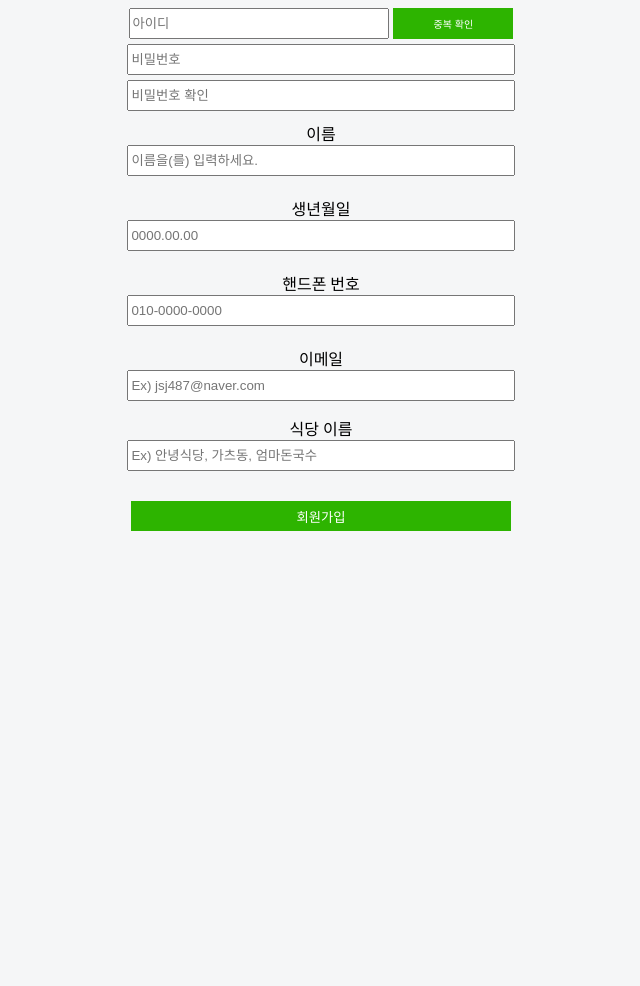
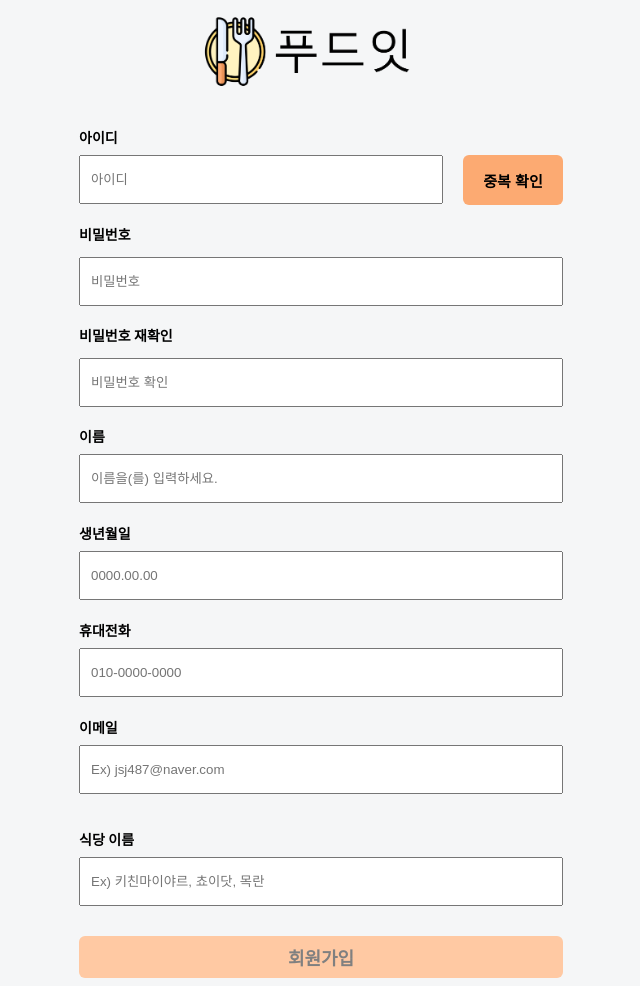
Before and after one commit to 7jjin/dot-com, a plain HTML site: page JoSeungJun/SignUp_Host/SignUp_Host.html in a window 1280 px wide. Shown: the whole page, without its empty margins (319-959 px from the left). Before the commit the page ends 800 px from the top, so only its background shows below. Drawn offline with Linux system fonts and the light colour scheme.

Commit message:
주인 회원가입

```diff
--- a/JoSeungJun/SignUp_Host/SignUp_Host.css
+++ b/JoSeungJun/SignUp_Host/SignUp_Host.css
@@ -1,33 +1,63 @@
 body{
   background-color: rgb(245, 246, 247);
-  text-align: center;
 }
 
+#box{
+  margin: 0 auto;
+    max-width: 768px;
+    min-width: 460px;
+}
+
+#logo{
+  width: 100%;
+  height: 100px;
+  display: flex;
+  justify-content: center;
+  align-items: center;
+}
+#logo img{
+  width: 240px;
+}
+
+#Info{
+  display: flex;
+  justify-content: center;
+}
+
+#Id_Table{
+  display: flex;
+}
 .IdInput{
-  width: 20%;
+  width: 340px;
   height: 25px;
+  padding: 10px;
 }
 
 .IdBtn{
-  font-size: 10px;
-  width: 9.5%;
-  height: 31px;
-  background-color: #2DB400;
-  border: #2DB400;
+  margin-left: 20px;
+  font-size: 15px;
+  font-weight: 700;
+  width: 100px;
+  height: 50px;
+  background-color: #fcaa72;
+  border: #fcaa72;
+  border-radius: 6px;
 }
 
 .IdPwBtn{
   margin-top: 5px;
 }
 #PassInput{
+  width: 460px;
   margin-top: 5px;
-  width: 30%;
   height: 25px;
+  padding: 10px;
 }
 #ConfirmPassInput{
+  width: 460px;
   margin-top: 5px;
-  width: 30%;
   height: 25px;
+  padding: 10px;
 }
 #BadPass{
   font-size: 5px;
@@ -39,32 +69,40 @@ body{
   margin-top: 10px;
 }
 .NameInput{
-  width: 30%;
+  width: 460px;
   height: 25px;
+  padding: 10px;
 }
 .DateBirth{
   margin-top: 20px;
 }
 .DateBirthInput{
-  width: 30%;
+  width: 460px;
   height: 25px;
+  padding: 10px;
 }
 #Phone{
   margin-top: 20px;
 }
 .PhoneInput{
-  width: 30%;
+  width: 460px;
   height: 25px;
+  padding: 10px;
 }
 .Email{
   margin-top: 20px;
 }
 .EmailInput{
-  width: 30%;
+  width: 460px;
   height: 25px;
+  padding: 10px;
+}
+.StoreInput{
+  width: 460px;
+  height: 25px;
+  padding: 10px;
 }
 #email_errorbox{
-  text-align: center;
   font-size: 10px;
   color: red;
   display: block;
@@ -74,11 +112,68 @@ body{
 .hidden {
   display: none;
 }
-
+#Join{
+  text-align: center;
+  width: 484px;
+}
 .joinBtn{
   margin-top: 30px;
-  width: 30%;
-  height: 30px;
-  background-color: #2DB400;
-  border: #2DB400;
+  width: 484px;
+  background-color: #fcaa72;
+  border: #fcaa72;
+  padding: 8px 0 8px;
+  border-radius: 6px;
+  font-size: 18px;
+  font-weight: 700;
 }
+.NotBtn{
+  margin-top: 30px;
+  width: 484px;
+  background-color: hwb(25 64% 0%);
+  border: hwb(25 64% 0%);
+  padding: 8px 0 8px;
+  border-radius: 6px;
+  font-size: 18px;
+  font-weight: 700;
+}
+
+#Id_label{
+  margin: 19px 0 8px;
+  font-size: 14px;
+  font-weight: 700;
+}
+#Pass_label{
+  margin: 19px 0 8px;
+  font-size: 14px;
+  font-weight: 700;
+}
+#ConfirmPass_label{
+  margin: 19px 0 8px;
+  font-size: 14px;
+  font-weight: 700;
+}
+#Name_label{
+  margin: 19px 0 8px;
+  font-size: 14px;
+  font-weight: 700;
+}
+#Birth_label{
+  margin: 19px 0 8px;
+  font-size: 14px;
+  font-weight: 700;
+}
+#Phone_label{
+  margin: 19px 0 8px;
+  font-size: 14px;
+  font-weight: 700;
+}
+#Email_label{
+  margin: 19px 0 8px;
+  font-size: 14px;
+  font-weight: 700;
+}
+#Store_label{
+  margin: 19px 0 8px;
+  font-size: 14px;
+  font-weight: 700;
+}
--- a/JoSeungJun/SignUp_Host/SignUp_Host.html
+++ b/JoSeungJun/SignUp_Host/SignUp_Host.html
@@ -11,54 +11,84 @@
 </head>
 
 <body>
+  <div id="logo">
+    <img src="/img/FOODEAT.png" alt="logo" style="width: 240px;" />
+  </div>
   <div id="Info">
+    <div id="box">
       <form action="" class="join">
         <div class="id">
+          <h3 id="Id_label">
+            아이디
+          </h3>
+          <div id="Id_Table">
             <input required type="text" class="IdInput" placeholder="아이디" />
-      <input style="color: white;" class="IdBtn" type="submit" value="중복 확인" />
-      <div style="color: red; display: none;" id="BadId" onchange="PassCheck()">
+            <input style="color: black" class="IdBtn" type="submit" value="중복 확인" />
+            <div style="color: red; display: none" id="BadId" onchange="PassCheck()">
               *아이디가 중복됩니다.
             </div>
             <div style="color: green; display: none" id="GoodId" onchange="PassCheck()">
               *사용가능한 아이디입니다.
             </div>
           </div>
+        </div>
         <div class="Password">
+          <h3 id="Pass_label">
+            비밀번호
+          </h3>
           <input required name="UserPass" type="password" id="PassInput" placeholder="비밀번호" />
         </div>
         <div class="ConfirmPassword">
+          <h3 id="ConfirmPass_label">
+            비밀번호 재확인
+          </h3>
           <input required name="UserConfirmPass" type="password" id="ConfirmPassInput" placeholder="비밀번호 확인" />
         </div>
-    <div style="color: red; display: none;" id="BadPass" onchange="PassCheck()">
+        <div style="color: red; display: none" id="BadPass" onchange="PassCheck()">
           *비밀번호가 일치하지 않습니다.
         </div>
         <div style="color: green; display: none" id="GoodPass" onchange="PassCheck()">
           *비밀번호가 일치합니다.
         </div>
         <div class="Name">
-      이름<br />
+          <h3 id="Name_label">
+            이름
+          </h3>
           <input required type="text" class="NameInput" placeholder="이름을(를) 입력하세요." />
         </div>
         <div class="DateBirth" action="">
-      생년월일<br />
+          <h3 id="Birth_label">
+            생년월일
+          </h3>
           <input required type="text" class="DateBirthInput" placeholder="0000.00.00" />
         </div>
         <div id="Phone">
-      핸드폰 번호<br />
+          <h3 id="Phone_label">
+            휴대전화
+          </h3>
           <input required type="text" class="PhoneInput" placeholder="010-0000-0000" />
         </div>
         <div class="Email" action="">
-      이메일<br />
+          <h3 id="Email_label">
+            이메일
+          </h3>
           <input required type="text" class="EmailInput" placeholder="Ex) jsj487@naver.com" />
         </div>
         <span id="email_errorbox">이메일 주소를 다시 확인해주세요.</span>
-    <div class="Shop" action="">
-      식당 이름<br />
-      <input required type="text" class="EmailInput" placeholder="Ex) 안녕식당, 가츠동, 엄마돈국수" />
+        <div class="Email" action="">
+          <h3 id="Store_label">
+            식당 이름
+          </h3>
+          <input required type="text" class="StoreInput" placeholder="Ex) 키친마이야르, 쵸이닷, 목란" />
         </div>
-    <input style="color: white;" class="joinBtn" type="submit" value="회원가입" />
+        <div id="Join">
+          <input style="color: black; display: none;" class="joinBtn" type="submit" value="회원가입"
+            onclick="location.href='/JoJinHyeong/loginPage/login.html'"  />
+          <input style="color: grey; display: block;" class="NotBtn" type="submit" value="회원가입" />
+        </div>
       </form>
     </div>
+  </div>
+</body>
 
-</body>
 </html>
--- a/JoSeungJun/SignUp_Host/SignUp_Host.js
+++ b/JoSeungJun/SignUp_Host/SignUp_Host.js
@@ -3,14 +3,22 @@ document.addEventListener("DOMContentLoaded", function () {
   const Join = document.querySelector(".join");
   const PwInput = document.querySelector("#PassInput");
   const ConfirmPassInput = document.querySelector("#ConfirmPassInput");
+  const PassInput = document.querySelector("#PassInput");
   const EmailInput = document.querySelector(".EmailInput");
   const errorbox = document.querySelector("#email_errorbox");
+  const Good = document.querySelector("#GoodPass");
+  const Bad = document.querySelector("#BadPass");
+  const JoinBtn = document.querySelector(".joinBtn");
+  const NotBtn = document.querySelector(".NotBtn");
 
-  function emailCheck() {
+
+  function Check() {
     var Email = EmailInput.value;
+    var Pass = PassInput.value;
+    var Confirm = ConfirmPassInput.value;
     var re = /^[A-Za-z0-9_\.\-]+@[A-Za-z0-9\-]+\.[A-Za-z0-9\-]+/;
 
-    if (re.test(Email) === false) {
+    if (re.test(Email) === false) { //이메일 양식 확인
       errorbox.style.visibility = "visible";
     } else {
       errorbox.style.visibility = "hidden";
@@ -18,30 +26,42 @@ document.addEventListener("DOMContentLoaded", function () {
     if (Email === '') {
       errorbox.style.visibility = "hidden";
     }
-  }
 
-  function PassCheck() {
-    if (document.getElementById('PassInput').value != '' && document.getElementById('ConfirmPassInput').value != '') {
-      if (document.getElementById('PassInput').value == document.getElementById('ConfirmPassInput').value) {
-        document.querySelector("#GoodPass").style.display = "block";
-        document.querySelector("#BadPass").style.display = "none";
+    if (Pass != '' && Confirm != '') { //비밀번호확인
+      if (Pass == Confirm) {
+        Good.style.display = "block";
+        Bad.style.display = "none";
       }
       else {
-        document.querySelector("#BadPass").style.display = "block";
-        document.querySelector("#GoodPass").style.display = "none";
+        Good.style.display = "none";
+        Bad.style.display = "block";
+      }
+    }
+
+    if (Pass != '' && Confirm != '') { //비밀번호가 일치하고 이메일 양식이 맞으면 회원가입 버튼 활성화
+      if ((Pass == Confirm) && (re.test(Email) === true)) {
+        JoinBtn.style.display = "block"
+        NotBtn.style.display = "none"
+      }
+      else{
+        JoinBtn.style.display = "none"
+        NotBtn.style.display = "block"
       }
     }
   }
 
-  function validatePassword() {
+  function validatePassword(){
     event.preventDefault();
 
-    if (PwInput.value != ConfirmPassInput.value) {
-      ConfirmPassInput.setCustomValidity("Passwords Don't Match");
+    if(PwInput.value != ConfirmPassInput.value) {
+      alert("비밀번호가 일치하지 않습니다.");
+    } else {
+      ConfirmPassInput.setCustomValidity(''); // 오류가 없으면 메시지를 빈 문자열로 설정해야한다. 오류 메시지가 비어 있지 않은 한 양식은 유효성 검사를 통과하지 않고 제출되지 않는다.
     }
   }
 
-  ConfirmPassInput.addEventListener('blur', PassCheck);  //email의 형식이 틀릴경우 오류 문자 생성
-  EmailInput.addEventListener('blur', emailCheck);  //email의 형식이 틀릴경우 오류 문자 생성
+  ConfirmPassInput.addEventListener('blur', Check);  //email의 형식이 틀릴경우 오류 문자 생성
+  PassInput.addEventListener('blur', Check);  //email의 형식이 틀릴경우 오류 문자 생성
+  EmailInput.addEventListener('blur', Check);  //email의 형식이 틀릴경우 오류 문자 생성
   Join.addEventListener("submit", validatePassword);   // submit했을때 해당 함수 실행
 });
```
Lines whose indentation alone changed are shown as unchanged.
